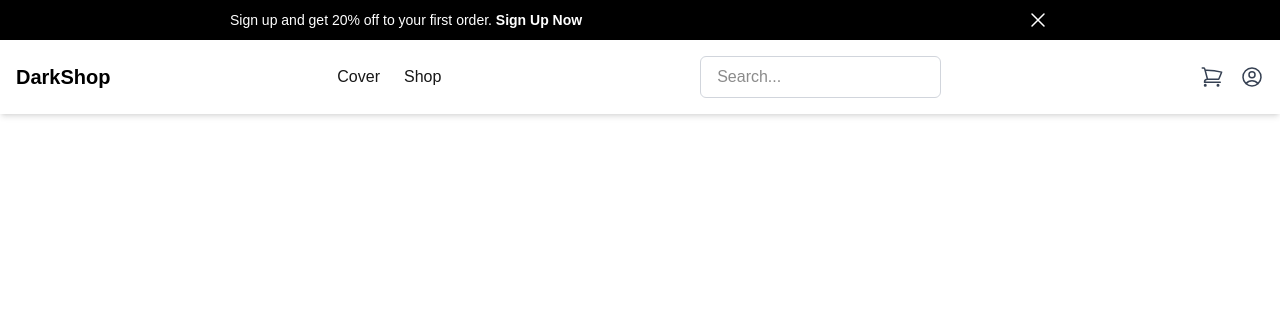
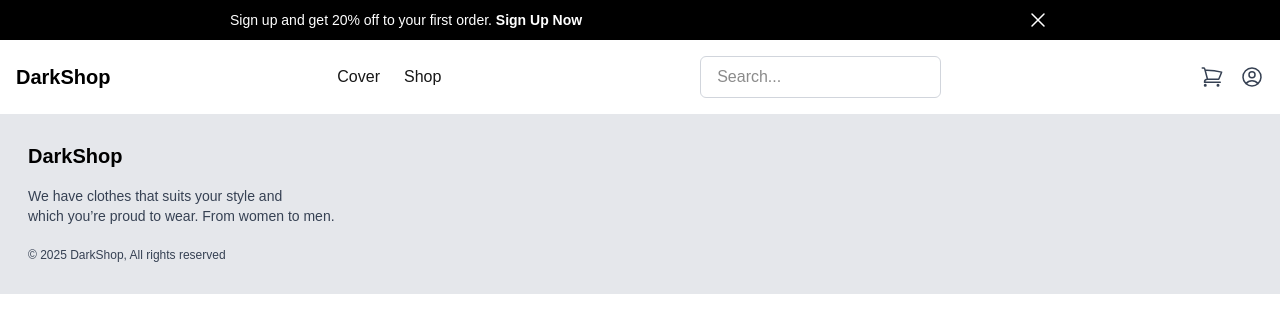
Before and after one commit to FrancoDavid/nextjs-ecommerce-dark, a Next.js app: page / in a window 1280 px wide. Shown: the top 332 px of the page. Built offline with nearby package versions, Linux system fonts and the light colour scheme.

Commit message:
feat: footer component

```diff
--- a/src/app/layout.js
+++ b/src/app/layout.js
@@ -1,4 +1,6 @@
 import Header from "@/components/layouts/Header";
+import Footer from "@/components/layouts/Footer";
+
 import "./globals.css";
 
 export default function RootLayout({ children }) {
@@ -8,6 +10,7 @@ export default function RootLayout({ children }) {
       <body>
         {children}
       </body>
+      <Footer />
     </html>
   );
 }
--- /dev/null
+++ b/src/components/layouts/Footer.jsx
@@ -0,0 +1,17 @@
+"use client"
+
+export default function Footer() {
+    return (
+        <footer className="bg-gray-200 text-gray-700 botton-0 w-full h-full p-4">
+            <div className="container mx-auto flex justify-start">
+                <div className="p-3">
+                    <h1 className="text-xl font-bold text-black cursor-pointer mb-4">DarkShop</h1>
+                    <p className="text-sm">We have clothes that suits your style and </p>
+                    <p className="text-sm mb-4">which you’re proud to wear. From women to men.</p>
+
+                    <span className="text-xs">© 2025 DarkShop, All rights reserved</span>
+                </div>
+            </div>
+        </footer>
+    )
+}
```
Also changed, not shown: src/components/layouts/Banner.js (deleted), src/components/layouts/Footer.js (deleted).
